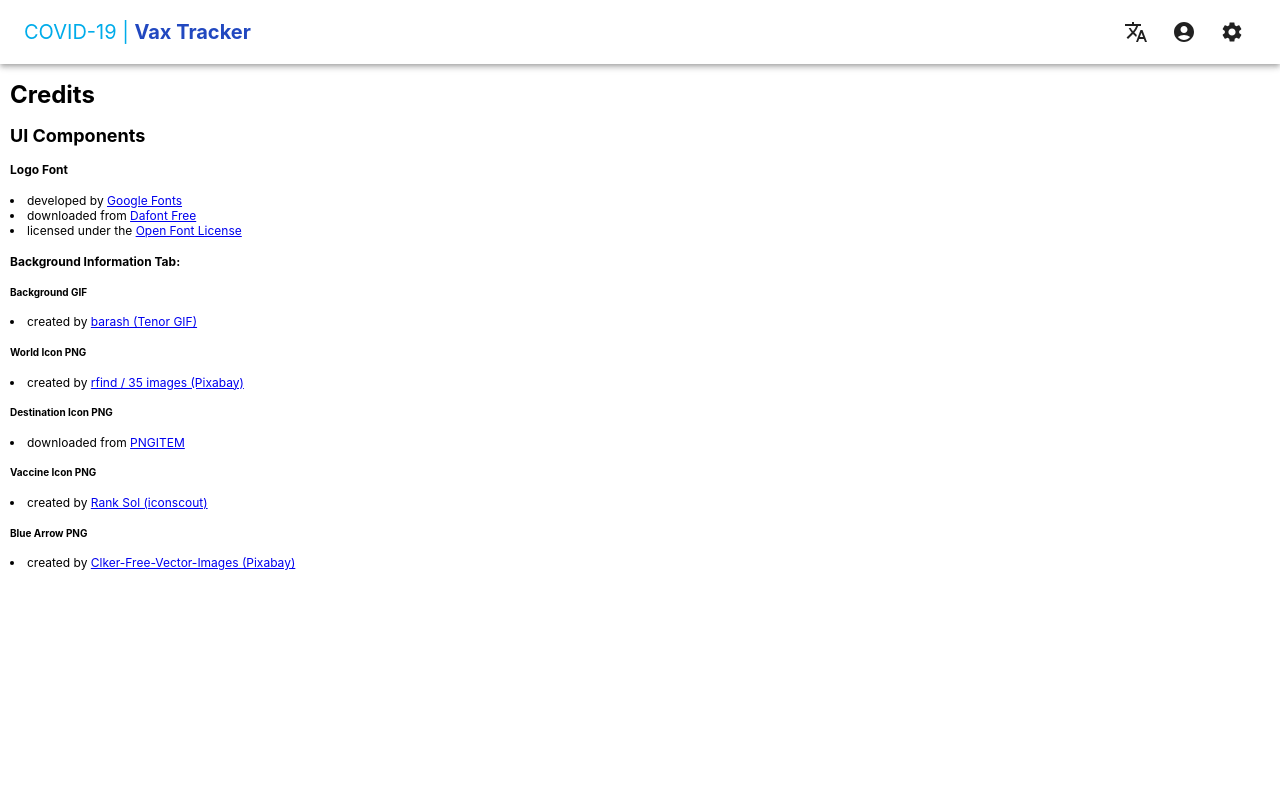
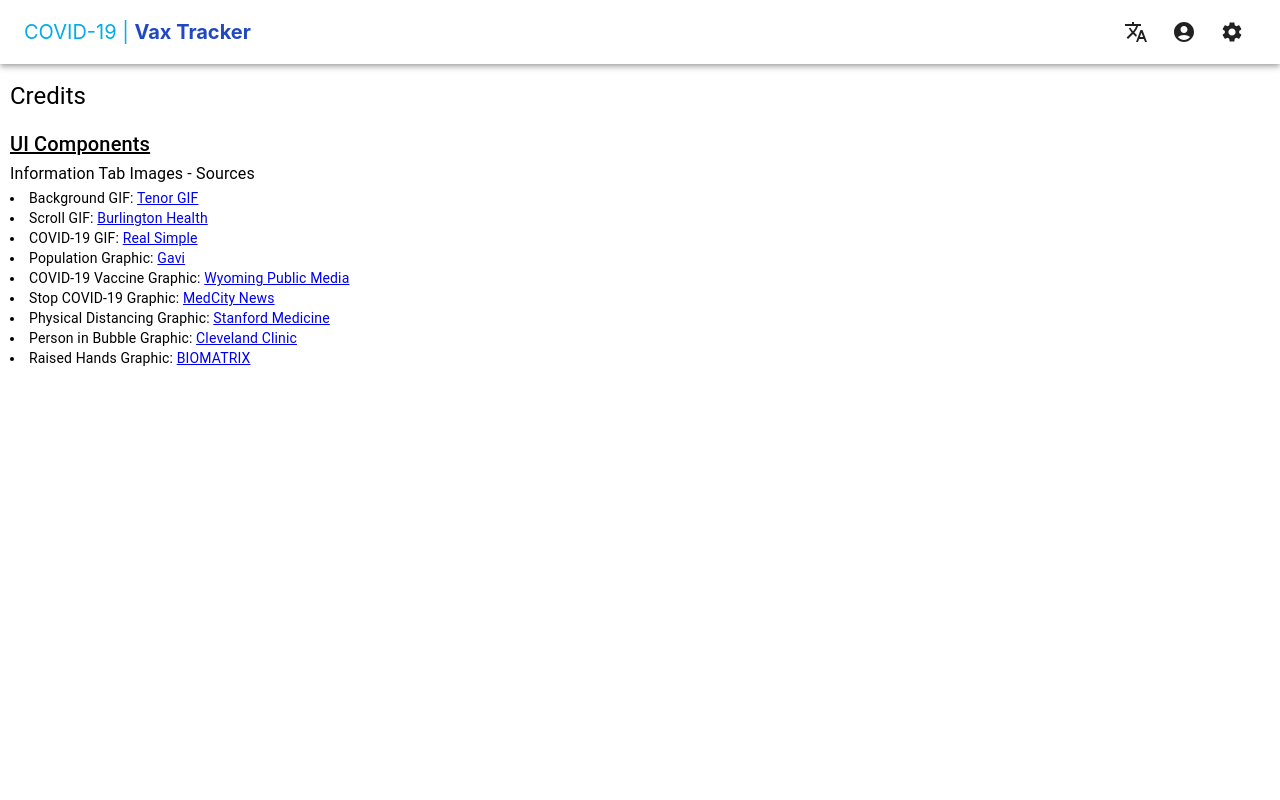
Before and after one commit to UTSCC09/project-fullstackarmy, a React (Create React App) app in the folder frontend/app/: page /credits in a window 1280 px wide. Shown: the top 800 px of the page. Built offline with nearby package versions, Linux system fonts and the light colour scheme; no server answers.

Commit message:
Implemented dark mode

```diff
--- a/frontend/app/src/App.tsx
+++ b/frontend/app/src/App.tsx
@@ -1,3 +1,4 @@
+import React from 'react';
 import {BrowserRouter as Router, Routes, Route} from "react-router-dom";
 import { Header } from "./components/Header";
 import {TabNav} from "./components/TabNav";
@@ -9,6 +10,7 @@ import { StatusTab } from "./components/tabs/StatusTab";
 import { RatesTab } from "./components/tabs/RatesTab";
 import { DistributionTab } from "./components/tabs/DistributionTab";
 import { createTheme, ThemeProvider } from '@mui/material/styles';
+import { ColorModeContext } from "./components/context/ColorModeContext";
 
 const theme = createTheme({
   components:{
@@ -55,10 +57,54 @@ const modifyEventListenerOptions = () => {
 function App() {
   modifyEventListenerOptions();
 
+  // Set theme attributes based on darkMode state
+  const [darkMode, setDarkMode] = React.useState(false);
+  const toggleDarkMode = () => {setDarkMode(!darkMode)}
+  const theme = createTheme({
+    components:{
+      MuiButton:{
+        styleOverrides: {
+          root: {
+            color:'#00acea'
+          }
+        }
+      },
+      MuiTabs:{
+        styleOverrides: {
+          root: {
+            backgroundColor: darkMode ? '#303030': 'white'
+          }
+        }
+      },
+      MuiTypography:{
+        styleOverrides: {
+          root: {
+            color: darkMode ? 'white': 'black'
+          }
+        }
+      }
+    },
+    palette: {
+      mode: darkMode ? 'dark': 'light',
+      primary: {
+        main: '#ffffff',
+      },
+      secondary: {
+        main: '#00acea',
+      },
+    },
+    typography: {
+      button:{
+        textTransform: 'none',
+      },
+    },
+  });
+
   return (
+    <ColorModeContext.Provider value={{darkMode, toggleDarkMode}}>
       <ThemeProvider theme={theme}>
         <Router>
-        <div className="container">
+          <div style={{backgroundColor: darkMode ? '#303030': 'white'}}>
             <Header />
             <Routes>
               <Route path= "/" element={<><TabNav selected="one"/> <InfoTab /></>}></Route>
@@ -72,6 +118,7 @@ function App() {
           </div>
         </Router>
       </ThemeProvider>
+    </ColorModeContext.Provider>
   );
 }
 
--- /dev/null
+++ b/frontend/app/src/components/ColorModeToggle.tsx
@@ -0,0 +1,15 @@
+import React from 'react';
+import Switch from '@mui/material/Switch';
+import { ColorModeContext } from "./context/ColorModeContext";
+
+export const ColorModeToggle = () => {
+    const {darkMode, toggleDarkMode} = React.useContext(ColorModeContext);
+
+    return (
+        <Switch
+         checked = {darkMode}
+         onChange = {toggleDarkMode}
+         color = "secondary"
+        />
+    );
+}
--- a/frontend/app/src/components/ConfigBar.tsx
+++ b/frontend/app/src/components/ConfigBar.tsx
@@ -7,6 +7,7 @@ import Typography from '@mui/material/Typography';
 import {CountriesFilter} from './CountriesFilter';
 import {DateFilter} from './DateFilter';
 import { useTranslation } from "react-i18next";
+import {ColorModeToggle} from './ColorModeToggle';
 
 interface Props {
     open: boolean,
@@ -32,9 +33,16 @@ export const ConfigBar = ({open}) => {
         >
             <Typography variant="subtitle1" align="left" sx={{marginLeft:'14px'}}>{t('configbar.region')}</Typography>
             <CountriesFilter />
+
             <Divider />
+
             <Typography variant="subtitle1" align="left" sx={{marginLeft:'14px'}}>{t('configbar.date')}</Typography>
             <DateFilter />
+
+            <Divider sx={{marginTop: '14px'}} />
+
+            <Typography variant="subtitle1" align="left" sx={{marginLeft:'14px'}}>{t('configbar.mode')}</Typography>
+            <ColorModeToggle />
         </Drawer>
     );
 }
--- a/frontend/app/src/components/Credits.tsx
+++ b/frontend/app/src/components/Credits.tsx
@@ -1,25 +1,38 @@
-import React from 'react'
+import Typography from '@mui/material/Typography';
 
 export const Credits = () => {
   return (
     <div className='credits'>
-        <h1>Credits</h1>
-        <h2>UI Components</h2>
-        <h4>Logo Font</h4>
-        <li>developed by <a href="https://fonts.google.com/specimen/Coda">Google Fonts</a></li>
-        <li>downloaded from <a href="https://www.dafontfree.io/coda-font/#google_vignette">Dafont Free</a></li>
-        <li>licensed under the <a href="https://scripts.sil.org/cms/scripts/page.php?site_id=nrsi&id=OFL">Open Font License</a></li>
-        <h4>Background Information Tab: </h4>
-        <h5>Background GIF</h5>
-        <li>created by <a href="https://tenor.com/view/blue-white-gradient-carrd-gif-23556830">barash (Tenor GIF)</a></li>
-        <h5>World Icon PNG</h5>
-        <li>created by <a href="https://pixabay.com/vectors/globe-mask-world-covid-coronavirus-5636554/">rfind / 35 images (Pixabay)</a></li>
-        <h5>Destination Icon PNG</h5>
-        <li>downloaded from <a href="https://www.pngitem.com/middle/TRRwmhi_address-transparent-location-icon-yellow-hd-png-download/">PNGITEM</a></li>
-        <h5>Vaccine Icon PNG</h5>
-        <li>created by <a href="https://iconscout.com/icon/corona-vaccine-2485203">Rank Sol (iconscout)</a></li>
-        <h5>Blue Arrow PNG</h5>
-        <li>created by <a href="https://pixabay.com/images/id-310632/">Clker-Free-Vector-Images (Pixabay)</a></li>
+        <Typography variant="h5" sx={{marginTop: 2, marginBottom: 2}}>Credits</Typography>
+        <Typography variant="h6" sx={{textDecoration:'underline'}}>UI Components</Typography>
+        <Typography variant="subtitle1">Information Tab Images - Sources</Typography>
+        <Typography variant="body2">
+          <li>Background GIF: <a href="https://tenor.com/view/blue-white-gradient-carrd-gif-23556830">Tenor GIF</a></li>
+        </Typography>
+        <Typography variant="body2">
+          <li>Scroll GIF: <a href="https://burlingtonhealthja.com/doctors/">Burlington Health</a></li>
+        </Typography>
+        <Typography variant="body2">
+          <li>COVID-19 GIF: <a href="https://www.realsimple.com/health/preventative-health/recover-from-lingering-covid-19-symptoms">Real Simple</a></li>
+        </Typography>
+        <Typography variant="body2">
+          <li>Population Graphic: <a href="https://www.gavi.org/vaccineswork/not-so-super-immunity-people-whove-recovered-covid-19-and-vaccinated-can-still-be">Gavi</a></li>
+        </Typography>
+        <Typography variant="body2">
+          <li>COVID-19 Vaccine Graphic: <a href="https://www.wyomingpublicmedia.org/open-spaces/2021-09-10/natrona-county-health-officer-says-vaccinations-would-solve-wyomings-covid-19-problems">Wyoming Public Media</a></li>
+        </Typography>
+        <Typography variant="body2">
+          <li>Stop COVID-19 Graphic: <a href="https://medcitynews.com/2020/11/moderna-does-one-better-than-pfizer-biontech-touts-94-5-efficacy-for-its-covid-vaccine/">MedCity News</a></li>
+        </Typography>
+        <Typography variant="body2">
+          <li>Physical Distancing Graphic: <a href="https://scopeblog.stanford.edu/2020/12/02/persuading-the-public-to-take-protective-measures-in-the-pandemic/">Stanford Medicine</a></li>
+        </Typography>
+        <Typography variant="body2">
+          <li>Person in Bubble Graphic: <a href="https://health.clevelandclinic.org/how-to-fight-coronavirus-caution-fatigue/">Cleveland Clinic</a></li>
+        </Typography>
+        <Typography variant="body2">
+          <li>Raised Hands Graphic: <a href="https://www.biomatrixsprx.com/news/covid-19-encouragement-and-hope-for-fertility-patients">BIOMATRIX</a></li>
+        </Typography>
     </div>
   )
 }
--- a/frontend/app/src/components/DataSources.tsx
+++ b/frontend/app/src/components/DataSources.tsx
@@ -1,11 +1,13 @@
-import React from 'react'
+import Typography from '@mui/material/Typography';
 
 export const DataSources = () => {
   return (
     <div className="credits">
-        <h1>Data Sources</h1>
-        <h2>Background Information Tab</h2>
-        <li><a href="https://youtu.be/J0RuJpGtgls">Video by Houston Methodist</a></li>
+        <Typography variant="h5" sx={{marginTop: 2, marginBottom: 2}}>Data Sources</Typography>
+        <Typography variant="h6" sx={{textDecoration:'underline'}}>Information Tab</Typography>
+        <Typography variant="body2">
+          <li><a href="https://youtu.be/J0RuJpGtgls">Video by Houston Methodist</a></li>
+        </Typography>
     </div>
   )
 }
--- /dev/null
+++ b/frontend/app/src/components/context/ColorModeContext.tsx
@@ -0,0 +1,6 @@
+import React from 'react';
+
+export const ColorModeContext = React.createContext({
+    darkMode: false,
+    toggleDarkMode: () => {},
+});
--- a/frontend/app/src/i18n/locales/es.json
+++ b/frontend/app/src/i18n/locales/es.json
@@ -7,6 +7,7 @@
     },
     "configbar": {
         "region": "Filtrar por Región",
-        "date": "Filtrar por Rango de Fechas"
+        "date": "Filtrar por Rango de Fechas",
+        "mode": "Aplicar Modo Oscuro"
     }
 }
--- a/frontend/app/src/i18n/locales/fr.json
+++ b/frontend/app/src/i18n/locales/fr.json
@@ -7,6 +7,7 @@
     },
     "configbar": {
         "region": "Filtrer par Région",
-        "date": "Filtrer par Plage de Dates"
+        "date": "Filtrer par Plage de Dates",
+        "mode": "Appliquer le Mode Sombre"
     }
 }
--- a/frontend/app/src/i18n/locales/pt.json
+++ b/frontend/app/src/i18n/locales/pt.json
@@ -7,6 +7,7 @@
     },
     "configbar": {
         "region": "Filtrar por Região",
-        "date": "Filtrar por Período"
+        "date": "Filtrar por Período",
+        "mode": "Aplicar Modo Escuro"
     }
 }
--- a/frontend/app/src/index.css
+++ b/frontend/app/src/index.css
@@ -49,7 +49,6 @@ footer{
   font-size: 12px;
   height: 30px;
   padding: 3px;
-  margin: 5px;
   margin-top: 100vh;
 }
 footer a:hover{
```
Lines whose indentation alone changed are shown as unchanged.
